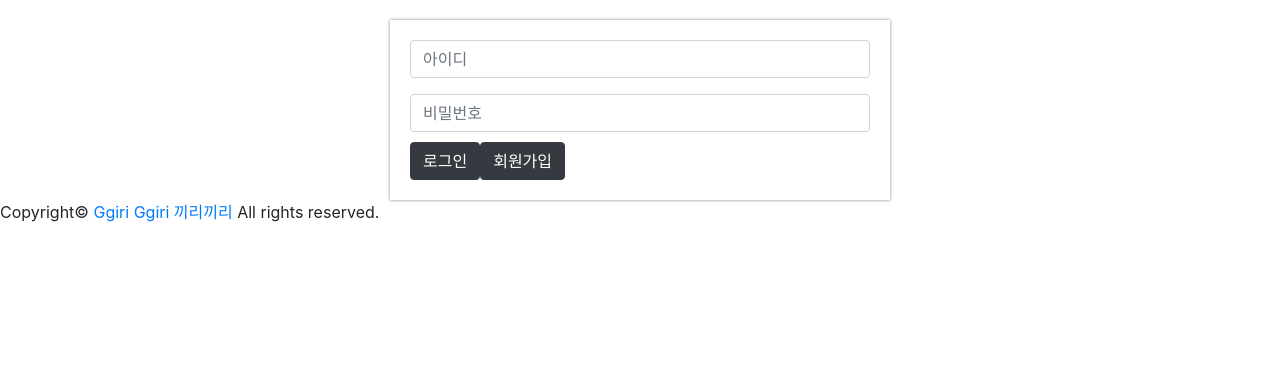
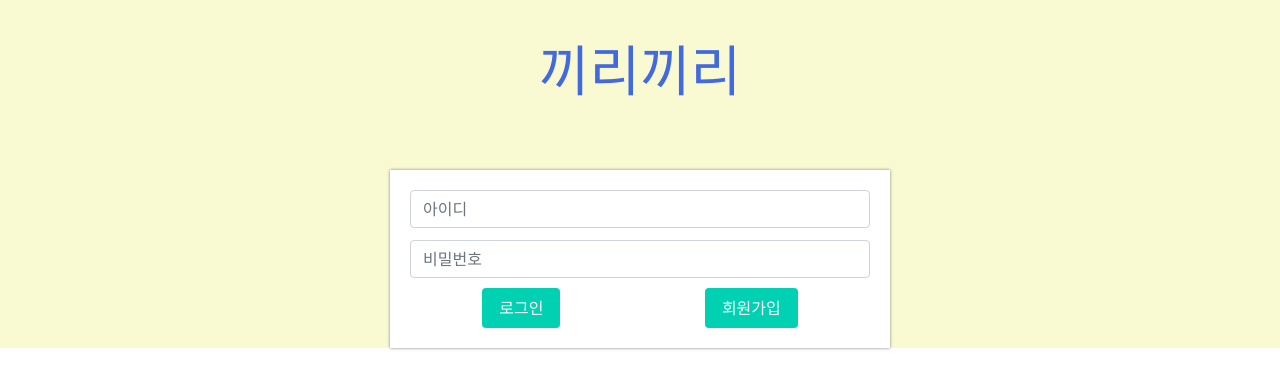
Before and after one commit to nowlcode/miniproject, a Flask app: page / in a window 1280 px wide. Shown: the top 389 px of the page. Run offline with Flask 2, Linux system fonts and the light colour scheme; some libraries are stand-ins or nearby versions; some web fonts are replaced.

Commit message:
fix: CSS 수정

```diff
--- a/templates/index.html
+++ b/templates/index.html
@@ -16,6 +16,9 @@
       crossorigin="anonymous"
     />
 
+      <!-- Bulma CSS -->
+    <link rel="stylesheet" href="https://cdn.jsdelivr.net/npm/bulma@0.9.1/css/bulma.min.css">
+
     <!-- JS -->
     <script src="https://ajax.googleapis.com/ajax/libs/jquery/3.5.1/jquery.min.js"></script>
     <script
@@ -29,6 +32,7 @@
       href="https://fonts.googleapis.com/css?family=Stylish&display=swap"
       rel="stylesheet"
     />
+      <link href="https://fonts.googleapis.com/css2?family=Jua&display=swap" rel="stylesheet">
 
     <title>끼리끼리</title>
     <style>
@@ -55,6 +59,7 @@
         margin: 20px auto 0px auto;
         box-shadow: 0px 0px 3px 0px gray;
         padding: 20px;
+          background-color: white;
       }
       .myBtn {
         display: flex;
@@ -62,9 +67,27 @@
         align-items: center;
         margin-top: 10px;
       }
+      * {
+        font-family: 'Jua', sans-serif;
+        color: royalblue;
+    }
+    .logo {
+        background-color: lightgoldenrodyellow;
+        height: 150px;
+        text-align: center;
+        display: table-cell;
+        vertical-align: middle;
+        /*padding: 0px 50px 0px 50px;*/
+    }
     </style>
   </head>
   <body>
+    <div style="background-color: lightgoldenrodyellow;">
+        <div id="header">
+            <div class="logo" style="padding: 10px; display:flex; justify-content: center; align-items: center ">
+                <h1 style="display: inline-block; "><span style="font-size: 55px">끼리끼리</span></h1>
+            </div>
+        </div>
         <div class="myPost">
           <div class="form-floating mb-3">
             <input class="form-control" id="userId" placeholder="아이디" />
@@ -78,21 +101,14 @@
               type="password"
             />
           </div>
-      <div class="myBtn">
-        <button type="button" class="btn btn-dark" onclick="Login()">
+          <div class="myBtn" style="display: flex; justify-content: space-around">
+            <button class="button is-primary" onclick="Login()">
               로그인
             </button>
-        <button type="button" class="btn btn-dark" onclick="Signup()">
+            <button class="button is-primary" onclick="Signup()">
               회원가입
             </button>
           </div>
-    </div>
-
-    <div class="footer-content">
-      <div class="footer_cell">
-        Copyright©
-        <a href="#">Ggiri Ggiri 끼리끼리</a>
-        All rights reserved.
         </div>
     </div>
   </body>
```
Lines whose indentation alone changed are shown as unchanged.
